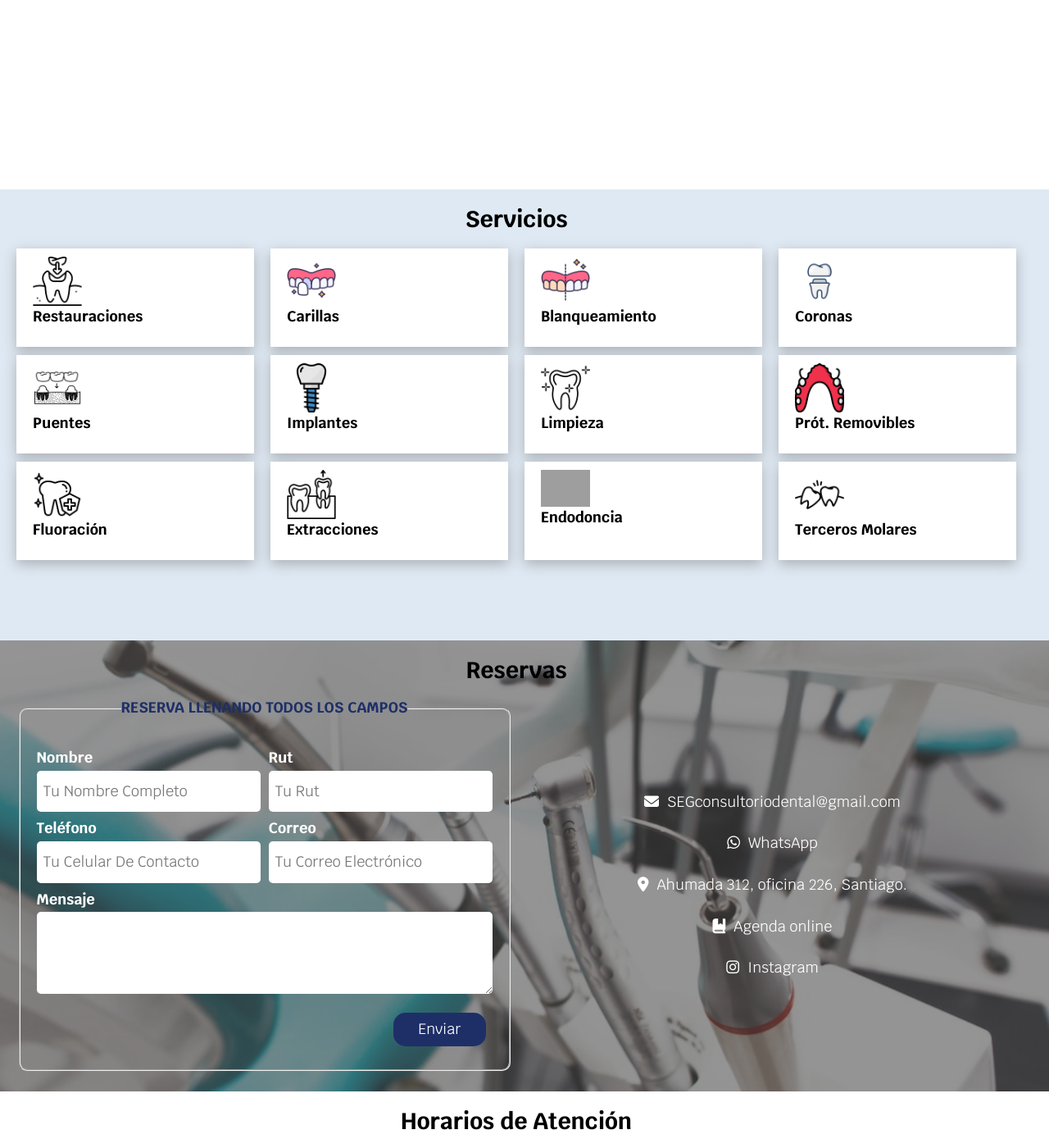
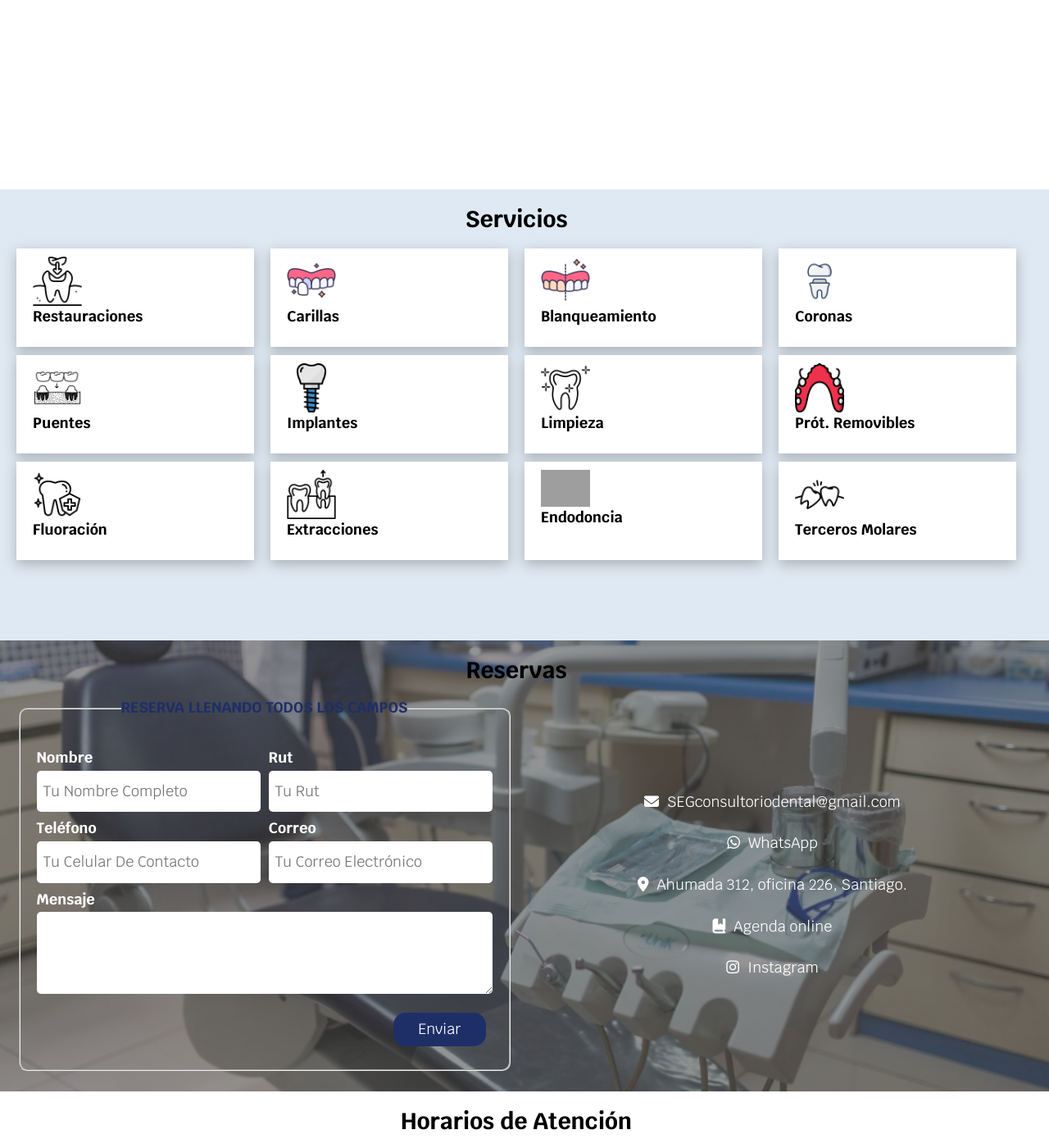
Before and after one commit to ChSantis/sergioescubort-page, a PHP site: page / in a window 1280 px wide. Shown: the part 1087-2487 px from the top of the page at 82% size. Run offline with PHP 8.4, Linux system fonts and the light colour scheme; some libraries are stand-ins or nearby versions; grey boxes are pictures that could not be loaded.

Commit message:
modified:   css/style.css modified:   img/background-page.jpg modified:   img/conoceme.jpg

```diff
--- a/css/style.css
+++ b/css/style.css
@@ -24,7 +24,7 @@ html{
 }
 
 body{
-    font-family: 'Krub', sans-serif !important;
+    font-family: 'Krub', sans-serif, Verdana !important;
 }
 
 img{
```
Also changed, not shown: img/background-page.jpg, 1 other file.
